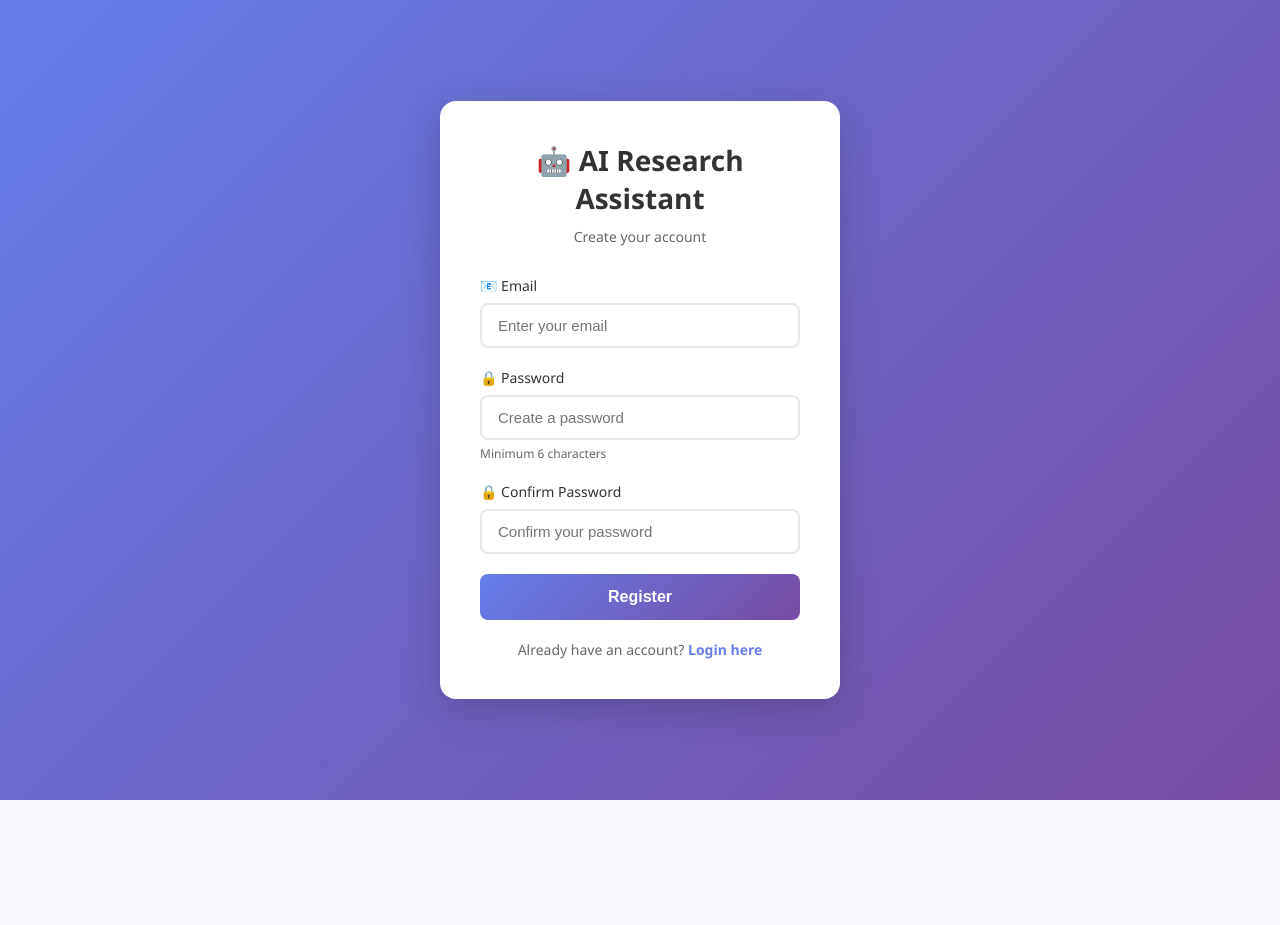
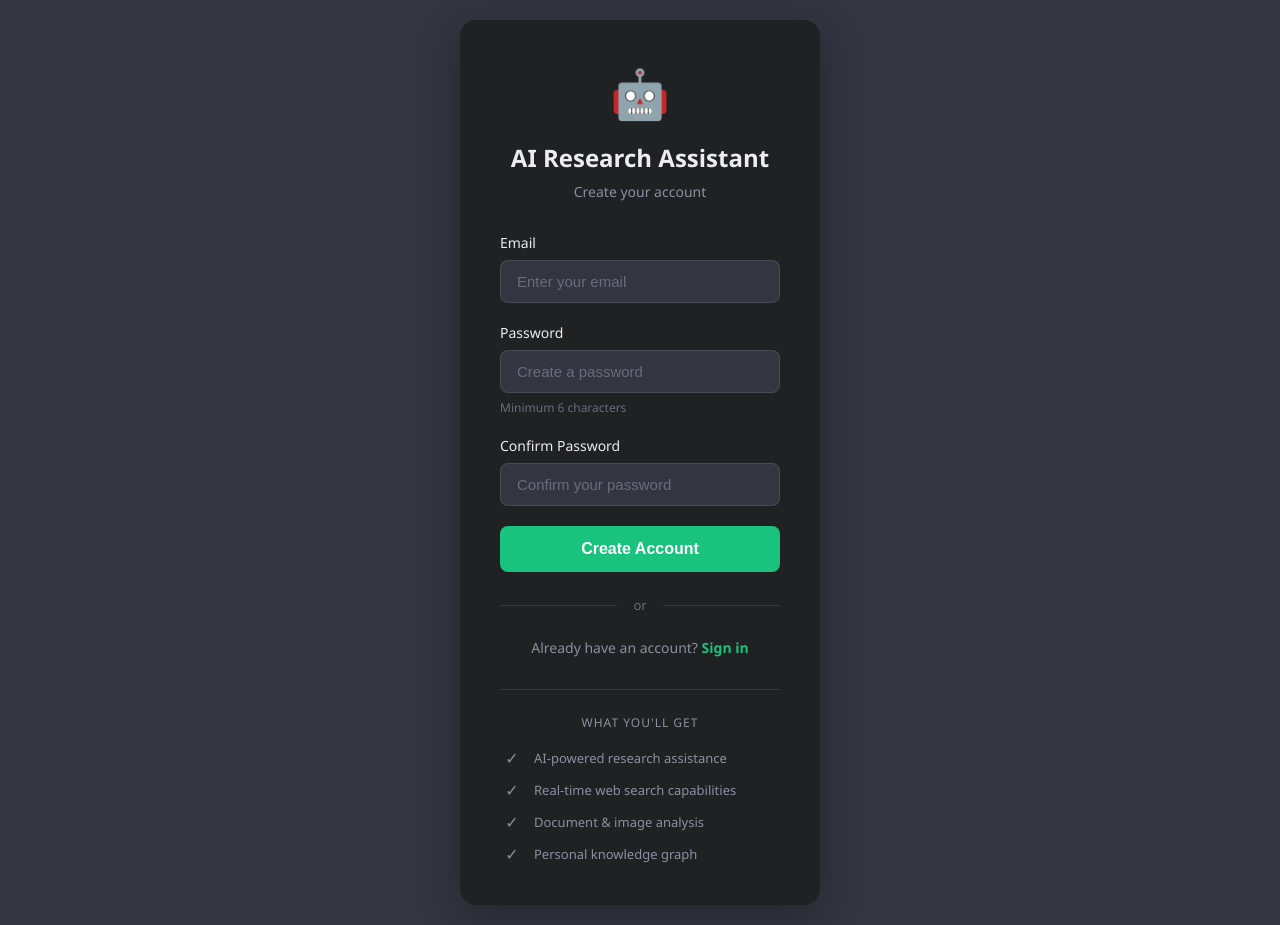
Before and after one commit to mohammadsahem-glitch/ai-research-assistant, a Flask app: page /register in a window 1280 px wide. Before the commit the page ends 800 px from the top, so only its background shows below. Run offline with Flask 3, Linux system fonts and the light colour scheme.

Commit message:
Update login and register pages to match app's dark theme
Redesigned both authentication pages with ChatGPT-style dark theme:
- Dark background (#343541) and container (#202123)
- Green accent color (#19c37d) for buttons and links
- Modern input styling with focus states
- Added features/benefits sections to showcase app capabilities

```diff
--- a/templates/register.html
+++ b/templates/register.html
@@ -12,36 +12,47 @@
         }
 
         body {
-            font-family: 'Segoe UI', Tahoma, Geneva, Verdana, sans-serif;
-            background: linear-gradient(135deg, #667eea 0%, #764ba2 100%);
-            height: 100vh;
+            font-family: 'Söhne', 'Segoe UI', 'Roboto', 'Helvetica Neue', sans-serif;
+            background: #343541;
+            min-height: 100vh;
             display: flex;
             justify-content: center;
             align-items: center;
+            color: #ececf1;
+        }
+
+        .register-wrapper {
+            width: 100%;
+            max-width: 400px;
+            padding: 20px;
         }
 
         .register-container {
-            background: white;
+            background: #202123;
             padding: 40px;
             border-radius: 16px;
-            box-shadow: 0 10px 40px rgba(0,0,0,0.2);
-            width: 100%;
-            max-width: 400px;
+            box-shadow: 0 10px 40px rgba(0,0,0,0.3);
         }
 
         .register-header {
             text-align: center;
-            margin-bottom: 30px;
+            margin-bottom: 32px;
+        }
+
+        .register-logo {
+            font-size: 48px;
+            margin-bottom: 16px;
         }
 
         .register-header h1 {
-            color: #333;
-            font-size: 28px;
-            margin-bottom: 10px;
+            color: #ececf1;
+            font-size: 24px;
+            font-weight: 600;
+            margin-bottom: 8px;
         }
 
         .register-header p {
-            color: #666;
+            color: #8e8ea0;
             font-size: 14px;
         }
 
@@ -52,7 +63,7 @@
         .form-group label {
             display: block;
             margin-bottom: 8px;
-            color: #333;
+            color: #ececf1;
             font-weight: 500;
             font-size: 14px;
         }
@@ -60,144 +71,214 @@
         .form-group input {
             width: 100%;
             padding: 12px 16px;
-            border: 2px solid #e5e7eb;
+            background: #343541;
+            border: 1px solid rgba(255,255,255,0.1);
             border-radius: 8px;
             font-size: 15px;
+            color: #ececf1;
             outline: none;
-            transition: border-color 0.3s;
+            transition: border-color 0.2s, box-shadow 0.2s;
+        }
+
+        .form-group input::placeholder {
+            color: #6b6b7b;
         }
 
         .form-group input:focus {
-            border-color: #667eea;
+            border-color: #19c37d;
+            box-shadow: 0 0 0 2px rgba(25, 195, 125, 0.2);
+        }
+
+        .password-requirements {
+            font-size: 12px;
+            color: #6b6b7b;
+            margin-top: 6px;
         }
 
         .register-button {
             width: 100%;
             padding: 14px;
-            background: linear-gradient(135deg, #667eea 0%, #764ba2 100%);
+            background: #19c37d;
             color: white;
             border: none;
             border-radius: 8px;
             font-size: 16px;
             font-weight: 600;
             cursor: pointer;
-            transition: transform 0.2s, box-shadow 0.2s;
+            transition: background 0.2s, transform 0.1s;
         }
 
         .register-button:hover {
-            transform: translateY(-2px);
-            box-shadow: 0 4px 12px rgba(102, 126, 234, 0.4);
+            background: #1a9d68;
         }
 
         .register-button:active {
-            transform: translateY(0);
+            transform: scale(0.98);
+        }
+
+        .divider {
+            display: flex;
+            align-items: center;
+            margin: 24px 0;
+            color: #6b6b7b;
+            font-size: 13px;
+        }
+
+        .divider::before,
+        .divider::after {
+            content: '';
+            flex: 1;
+            height: 1px;
+            background: rgba(255,255,255,0.1);
+        }
+
+        .divider span {
+            padding: 0 16px;
         }
 
         .login-link {
             text-align: center;
-            margin-top: 20px;
-            color: #666;
+            color: #8e8ea0;
             font-size: 14px;
         }
 
         .login-link a {
-            color: #667eea;
+            color: #19c37d;
             text-decoration: none;
             font-weight: 600;
+            transition: color 0.2s;
         }
 
         .login-link a:hover {
+            color: #1a9d68;
             text-decoration: underline;
         }
 
-        .error-message {
-            background: #fee;
-            color: #c33;
-            padding: 12px;
+        .message {
+            padding: 12px 16px;
             border-radius: 8px;
             margin-bottom: 20px;
             font-size: 14px;
             display: none;
         }
 
-        .success-message {
-            background: #efe;
-            color: #3c3;
-            padding: 12px;
-            border-radius: 8px;
-            margin-bottom: 20px;
-            font-size: 14px;
-            display: none;
+        .error-message {
+            background: rgba(239, 68, 68, 0.15);
+            border: 1px solid rgba(239, 68, 68, 0.3);
+            color: #f87171;
         }
 
-        .password-requirements {
-            font-size: 12px;
-            color: #666;
-            margin-top: 5px;
+        .success-message {
+            background: rgba(25, 195, 125, 0.15);
+            border: 1px solid rgba(25, 195, 125, 0.3);
+            color: #19c37d;
         }
 
-        /* Mobile Responsive */
-        @media (max-width: 480px) {
-            body {
-                padding: 16px;
+        .benefits {
+            margin-top: 32px;
+            padding-top: 24px;
+            border-top: 1px solid rgba(255,255,255,0.1);
         }
 
+        .benefits-title {
+            text-align: center;
+            color: #8e8ea0;
+            font-size: 12px;
+            text-transform: uppercase;
+            letter-spacing: 1px;
+            margin-bottom: 16px;
+        }
+
+        .benefits-list {
+            display: flex;
+            flex-direction: column;
+            gap: 10px;
+        }
+
+        .benefit-item {
+            display: flex;
+            align-items: center;
+            gap: 10px;
+            font-size: 13px;
+            color: #8e8ea0;
+        }
+
+        .benefit-icon {
+            font-size: 16px;
+            width: 24px;
+            text-align: center;
+        }
+
+        @media (max-width: 480px) {
             .register-container {
                 padding: 24px 20px;
             }
 
             .register-header h1 {
-                font-size: 24px;
-            }
-
-            .register-header p {
-                font-size: 13px;
-            }
-
-            .form-group input {
-                padding: 10px 14px;
-                font-size: 14px;
-            }
-
-            .register-button {
-                padding: 12px;
-                font-size: 15px;
+                font-size: 20px;
             }
         }
     </style>
 </head>
 <body>
+    <div class="register-wrapper">
         <div class="register-container">
             <div class="register-header">
-            <h1>🤖 AI Research Assistant</h1>
+                <div class="register-logo">🤖</div>
+                <h1>AI Research Assistant</h1>
                 <p>Create your account</p>
             </div>
 
-        <div class="error-message" id="errorMessage"></div>
-        <div class="success-message" id="successMessage"></div>
+            <div class="message error-message" id="errorMessage"></div>
+            <div class="message success-message" id="successMessage"></div>
 
             <form id="registerForm">
                 <div class="form-group">
-                <label for="email">📧 Email</label>
+                    <label for="email">Email</label>
                     <input type="email" id="email" name="email" placeholder="Enter your email" required>
                 </div>
 
                 <div class="form-group">
-                <label for="password">🔒 Password</label>
+                    <label for="password">Password</label>
                     <input type="password" id="password" name="password" placeholder="Create a password" required minlength="6">
                     <div class="password-requirements">Minimum 6 characters</div>
                 </div>
 
                 <div class="form-group">
-                <label for="confirmPassword">🔒 Confirm Password</label>
+                    <label for="confirmPassword">Confirm Password</label>
                     <input type="password" id="confirmPassword" name="confirmPassword" placeholder="Confirm your password" required minlength="6">
                 </div>
 
-            <button type="submit" class="register-button">Register</button>
+                <button type="submit" class="register-button">Create Account</button>
             </form>
 
+            <div class="divider"><span>or</span></div>
+
             <div class="login-link">
-            Already have an account? <a href="/login">Login here</a>
+                Already have an account? <a href="/login">Sign in</a>
+            </div>
+
+            <div class="benefits">
+                <div class="benefits-title">What you'll get</div>
+                <div class="benefits-list">
+                    <div class="benefit-item">
+                        <span class="benefit-icon">✓</span>
+                        <span>AI-powered research assistance</span>
+                    </div>
+                    <div class="benefit-item">
+                        <span class="benefit-icon">✓</span>
+                        <span>Real-time web search capabilities</span>
+                    </div>
+                    <div class="benefit-item">
+                        <span class="benefit-icon">✓</span>
+                        <span>Document & image analysis</span>
+                    </div>
+                    <div class="benefit-item">
+                        <span class="benefit-icon">✓</span>
+                        <span>Personal knowledge graph</span>
+                    </div>
+                </div>
+            </div>
         </div>
     </div>
 
@@ -208,6 +289,7 @@
             const email = document.getElementById('email').value;
             const password = document.getElementById('password').value;
             const confirmPassword = document.getElementById('confirmPassword').value;
+            const button = document.querySelector('.register-button');
 
             const errorMessage = document.getElementById('errorMessage');
             const successMessage = document.getElementById('successMessage');
@@ -227,6 +309,9 @@
                 return;
             }
 
+            button.textContent = 'Creating account...';
+            button.disabled = true;
+
             try {
                 const response = await fetch('/register', {
                     method: 'POST',
@@ -239,7 +324,7 @@
                 const data = await response.json();
 
                 if (data.success) {
-                    successMessage.textContent = data.message;
+                    successMessage.textContent = 'Account created! Redirecting...';
                     successMessage.style.display = 'block';
                     setTimeout(() => {
                         window.location.href = '/';
@@ -247,10 +332,14 @@
                 } else {
                     errorMessage.textContent = data.message;
                     errorMessage.style.display = 'block';
+                    button.textContent = 'Create Account';
+                    button.disabled = false;
                 }
             } catch (error) {
                 errorMessage.textContent = 'An error occurred. Please try again.';
                 errorMessage.style.display = 'block';
+                button.textContent = 'Create Account';
+                button.disabled = false;
             }
         });
     </script>
```
Also changed, not shown: templates/login.html (+154 -64 lines). Lines whose indentation alone changed are shown as unchanged.
